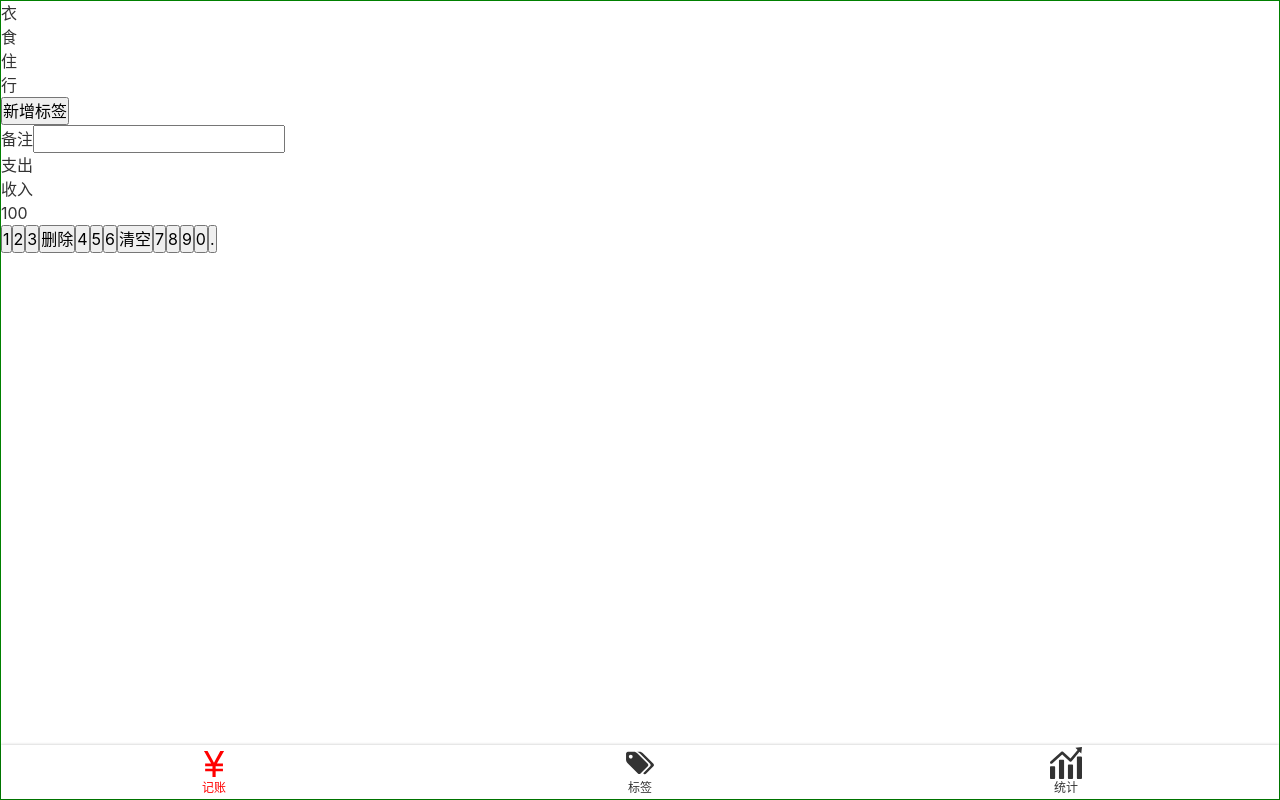
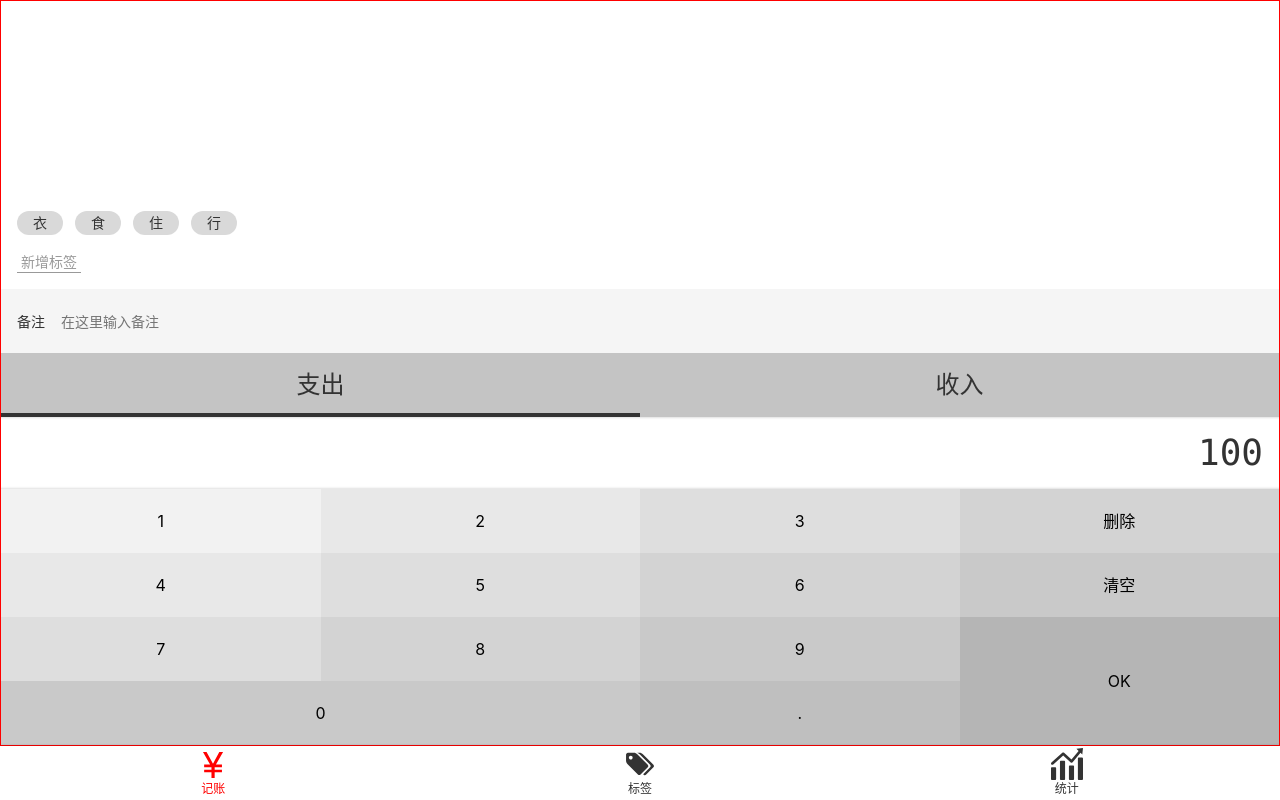
Before and after one commit to BOBOlife/packet-life, a Vue app: page /#/money in a window 1280 px wide. Built offline with nearby package versions, Linux system fonts and the light colour scheme.

Commit message:
模块化:将 Money.vue 分成四个子组件

```diff
--- a/src/App.vue
+++ b/src/App.vue
@@ -13,6 +13,8 @@
     -moz-osx-font-smoothing: grayscale;
     color: #333;
     font-family: $font-hei;
+    font-size: 16px;
     line-height: 1.5;
   }
+
 </style>
--- a/src/assets/style/helper.scss
+++ b/src/assets/style/helper.scss
@@ -2,3 +2,23 @@
 $font-kai: Baskerville, Georgia, "Liberation Serif", "Kaiti SC", STKaiti, "AR PL UKai CN", "AR PL UKai HK", "AR PL UKai TW", "AR PL UKai TW MBE", "AR PL KaitiM GB", KaiTi, KaiTi_GB2312, DFKai-SB, "TW\-Kai", serif;
 $font-song: Georgia, "Nimbus Roman No9 L", "Songti SC", "Noto Serif CJK SC", "Source Han Serif SC", "Source Han Serif CN", STSong, "AR PL New Sung", "AR PL SungtiL GB", NSimSun, SimSun, "TW\-Sung", "WenQuanYi Bitmap Song", "AR PL UMing CN", "AR PL UMing HK", "AR PL UMing TW", "AR PL UMing TW MBE", PMingLiU, MingLiU, serif;
 $color-highlight: #f00;
+
+//placeholder
+//把选择器复制过来了
+%clearFix {
+  &::after {
+    content: '';
+    display: block;
+    clear: both;
+  }
+}
+
+$color-shadow: rgba(0, 0, 0, 0.25);
+%outerShadow {
+  box-shadow: 0 0 3px $color-shadow;
+}
+
+%innerShadow {
+  box-shadow: inset 0 -3px 3px -3px $color-shadow,
+  inset 0 3px 3px -3px $color-shadow;
+}
--- a/src/components/Layout.vue
+++ b/src/components/Layout.vue
@@ -1,6 +1,6 @@
 <template>
-  <div class="nav-wrapper">
-    <div class="content">
+  <div class="layout-wrapper" :class="classPrefix && `${classPrefix}-wrapper`">
+    <div class="content" :class="classPrefix && `${classPrefix}-content`">
       <slot/>
     </div>
     <Nav/>
@@ -9,13 +9,14 @@
 
 <script lang="ts">
   export default {
+    props:['classPrefix'],
     name: 'Layout'
   };
 </script>
 
 <style lang="scss" scoped>
-  .nav-wrapper{
-    border:1px solid green;
+
+  .layout-wrapper{
     display: flex;
     flex-direction:column;
     height: 100vh;
--- /dev/null
+++ b/src/components/Money/Notes.vue
@@ -0,0 +1,36 @@
+<template>
+  <div>
+    <label class="notes">
+      <span class="name">备注</span>
+      <input type="text" placeholder="在这里输入备注">
+    </label>
+  </div>
+</template>
+
+<script lang="ts">
+  export default {
+    name: 'Notes'
+  };
+</script>
+
+<style lang="scss" scoped>
+  .notes {
+    font-size: 14px;
+    background: #f5f5f5;
+    padding-left: 16px;
+    display: flex;
+    align-items: center;
+
+    .name {
+      padding-right: 16px;
+    }
+
+    input {
+      height: 64px;
+      flex-grow: 1;
+      background: transparent;
+      border: none;
+      padding-right: 16px;
+    }
+  }
+</style>
--- /dev/null
+++ b/src/components/Money/NumberPad.vue
@@ -0,0 +1,92 @@
+<template>
+  <div class="numberPad">
+    <div class="output">100</div>
+    <div class="buttons">
+      <button>1</button>
+      <button>2</button>
+      <button>3</button>
+      <button>删除</button>
+      <button>4</button>
+      <button>5</button>
+      <button>6</button>
+      <button>清空</button>
+      <button>7</button>
+      <button>8</button>
+      <button>9</button>
+      <button class="ok">OK</button>
+      <button class="zero">0</button>
+      <button>.</button>
+    </div>
+  </div>
+</template>
+
+<script lang="ts">
+  export default {
+    name: 'NumberPad'
+  };
+</script>
+
+<style lang="scss" scoped>
+  @import "~@/assets/style/helper.scss";
+  .numberPad {
+    .output {
+      @extend %clearFix;
+      @extend %innerShadow;
+      font-size: 36px;
+      font-family: Consolas, monospace;
+      padding: 9px 16px;
+      text-align: right;
+    }
+
+    .buttons {
+      @extend %clearFix;
+
+      > button {
+        width: 25%;
+        height: 64px;
+        float: left;
+        background: transparent;
+        border: none;
+
+        &.ok {
+          height: 64*2px;
+          float: right;
+        }
+
+        &.zero {
+          width: 25*2%;
+        }
+
+        $bg: #f2f2f2;
+
+        &:nth-child(1) {
+          background: $bg;
+        }
+
+        &:nth-child(2), &:nth-child(5) {
+          background: darken($bg, 4);
+        }
+
+        &:nth-child(3), &:nth-child(6), &:nth-child(9) {
+          background: darken($bg, 4*2%);
+        }
+
+        &:nth-child(4), &:nth-child(7), &:nth-child(10) {
+          background: darken($bg, 4*3%);
+        }
+
+        &:nth-child(8), &:nth-child(11), &:nth-child(13) {
+          background: darken($bg, 4*4%);
+        }
+
+        &:nth-child(14) {
+          background: darken($bg, 4*5%);
+        }
+
+        &:nth-child(12) {
+          background: darken($bg, 4*6%);
+        }
+      }
+    }
+  }
+</style>
--- /dev/null
+++ b/src/components/Money/Tags.vue
@@ -0,0 +1,58 @@
+<template>
+  <div class="tags">
+    <div class="new">
+      <button>新增标签</button>
+    </div>
+    <ul class="current">
+      <li>衣</li>
+      <li>食</li>
+      <li>住</li>
+      <li>行</li>
+    </ul>
+  </div>
+</template>
+
+<script lang="ts">
+  export default {
+    name: 'Tags'
+  };
+</script>
+
+<style lang="scss" scoped>
+  .tags {
+    font-size: 14px;
+    padding: 16px;
+    flex-grow: 1;
+    display: flex;
+    flex-direction: column-reverse;
+
+    > .current {
+      display: flex;
+      flex-wrap: wrap;
+      overflow: auto;
+
+      > li {
+        background: #d9d9d9;
+        $h: 24px;
+        height: $h;
+        line-height: $h;
+        border-radius: $h/2;
+        padding: 0 16px;
+        margin-right: 12px;
+        margin-top: 4px;
+      }
+    }
+
+    > .new {
+      padding-top: 16px;
+
+      button {
+        background: transparent;
+        border: none;
+        color: #999;
+        border-bottom: 1px solid;
+        padding: 0 4px;
+      }
+    }
+  }
+</style>
--- /dev/null
+++ b/src/components/Money/Types.vue
@@ -0,0 +1,43 @@
+<template>
+  <div>
+    <ul class="types">
+      <li class="selected">支出</li>
+      <li>收入</li>
+    </ul>
+  </div>
+</template>
+
+<script lang="ts">
+  export default {
+    name: 'Types'
+  };
+</script>
+
+<style lang="scss" scoped>
+  .types {
+    background: #c4c4c4;
+    display: flex;
+    text-align: center;
+    font-size: 24px;
+
+    > li {
+      width: 50%;
+      line-height: 64px;
+      display: flex;
+      justify-content: center;
+      align-items: center;
+      position: relative;
+
+      &.selected::after {
+        content: '';
+        position: absolute;
+        bottom: 0;
+        left: 0;
+        width: 100%;
+        height: 4px;
+        background: #333;
+      }
+    }
+  }
+
+</style>
--- a/src/components/Nav.vue
+++ b/src/components/Nav.vue
@@ -22,11 +22,13 @@
 </script>
 <style lang="scss" scoped>
   @import "~@/assets/style/helper.scss";
+
   nav {
+    @extend %outerShadow;
     display: flex;
-    box-shadow: 0 0 3px rgba(0, 0, 0, 0.25);
     flex-direction: row;
     font-size: 12px;
+
     > .item {
       padding: 2px 0;
       width: 33.33333%;
@@ -40,10 +42,11 @@
         height: 32px;
       }
     }
-    > .item.selected{
+
+    > .item.selected {
     }
 
-    > .item.selected{
+    > .item.selected {
       color: $color-highlight;
     }
 
--- a/src/views/Money.vue
+++ b/src/views/Money.vue
@@ -1,57 +1,27 @@
 <template>
-  <Layout>
-    <div class="tags">
-      <ul class="current">
-        <li>衣</li>
-        <li>食</li>
-        <li>住</li>
-        <li>行</li>
-      </ul>
-      <div class="new">
-        <button>新增标签</button>
-      </div>
-    </div>
-    <div>
-      <label class="notes">
-        <span class="name">备注</span>
-        <input type="text">
-      </label>
-    </div>
-    <div>
-      <ul class="types">
-        <li class="selected">支出</li>
-        <li>收入</li>
-      </ul>
-    </div>
-    <div class="numberPad">
-      <div class="output">100</div>
-      <div class="buttons">
-        <button>1</button>
-        <button>2</button>
-        <button>3</button>
-        <button>删除</button>
-        <button>4</button>
-        <button>5</button>
-        <button>6</button>
-        <button>清空</button>
-        <button>7</button>
-        <button>8</button>
-        <button>9</button>
-        <button>0</button>
-        <button>.</button>
-      </div>
-    </div>
+  <Layout class-prefix="layout">
+    <NumberPad/>
+    <Types/>
+    <Notes/>
+    <Tags/>
   </Layout>
 </template>
 
 <script lang="ts">
+  import NumberPad from '@/components/Money/NumberPad.vue';
+  import Notes from '@/components/Money/Notes.vue';
+  import Types from '@/components/Money/Types.vue';
+  import Tags from '@/components/Money/Tags.vue';
+
   export default {
-    name: 'Money'
+    name: 'Money',
+    components: {Tags, Types, Notes, NumberPad}
   };
 </script>
-
-<style lang="scss" scoped>
-  @import "~@/assets/style/helper.scss";
-
-
+<style lang="scss">
+  .layout-content {
+    border: 1px solid red;
+    display: flex;
+    flex-direction: column-reverse;
+  }
 </style>
```
